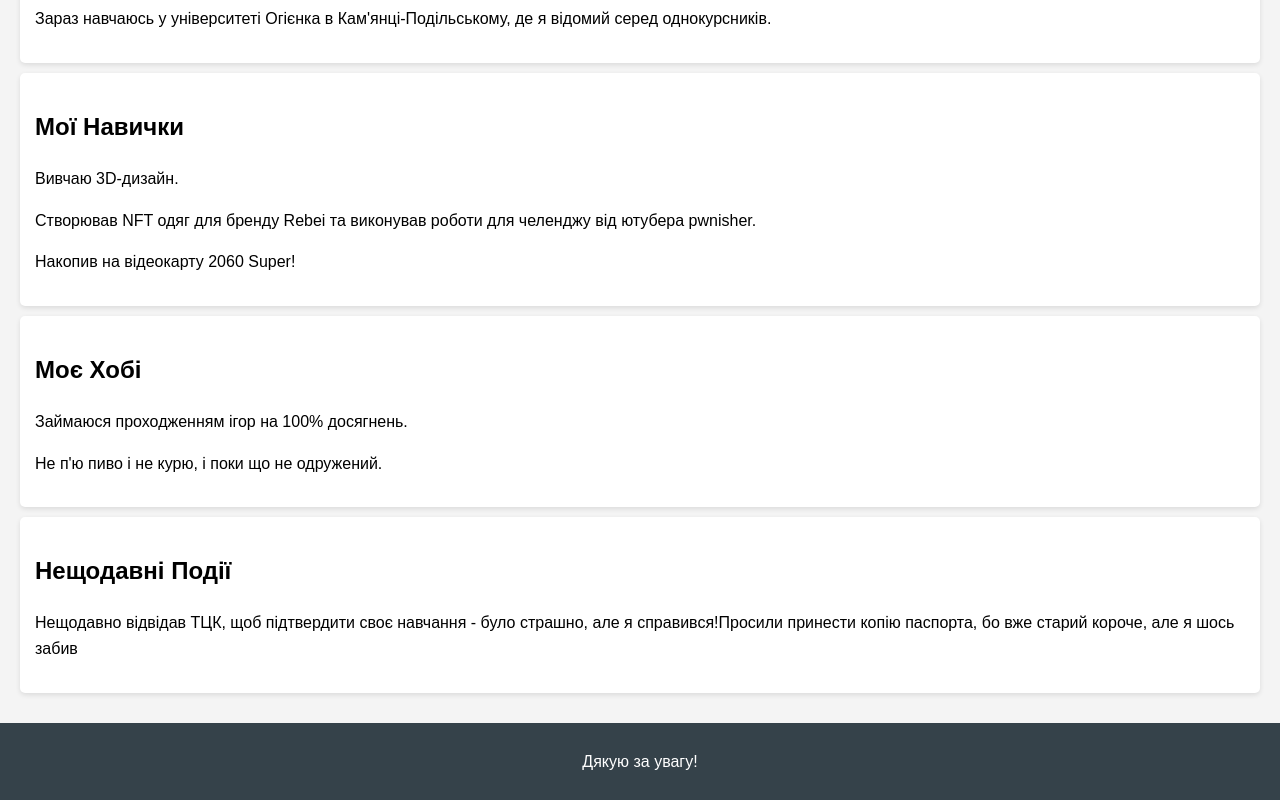
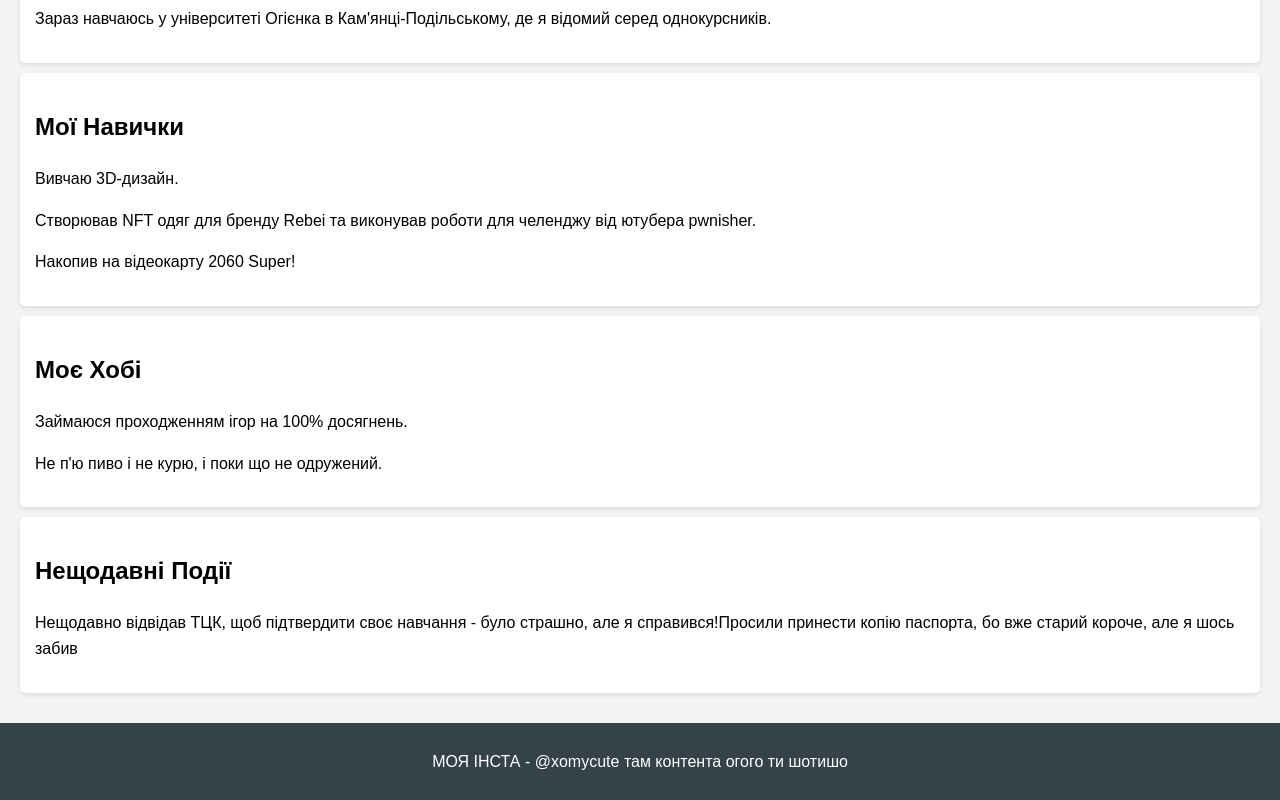
Before and after one commit to IT-Kamianets/ivankozlovsky, a plain HTML site: page index.html in a window 1280 px wide. Shown: the part 349-1149 px from the top of the page. Drawn offline with Linux system fonts and the light colour scheme.

Commit message:
Update index.html

```diff
--- a/index.html
+++ b/index.html
@@ -35,7 +35,7 @@
         </section>
     </main>
     <footer>
-        <p>Дякую за увагу!</p>
+        <p>МОЯ ІНСТА - @xomycute там контента огого ти шотишо</p>
     </footer>
 </body>
 </html>
```
